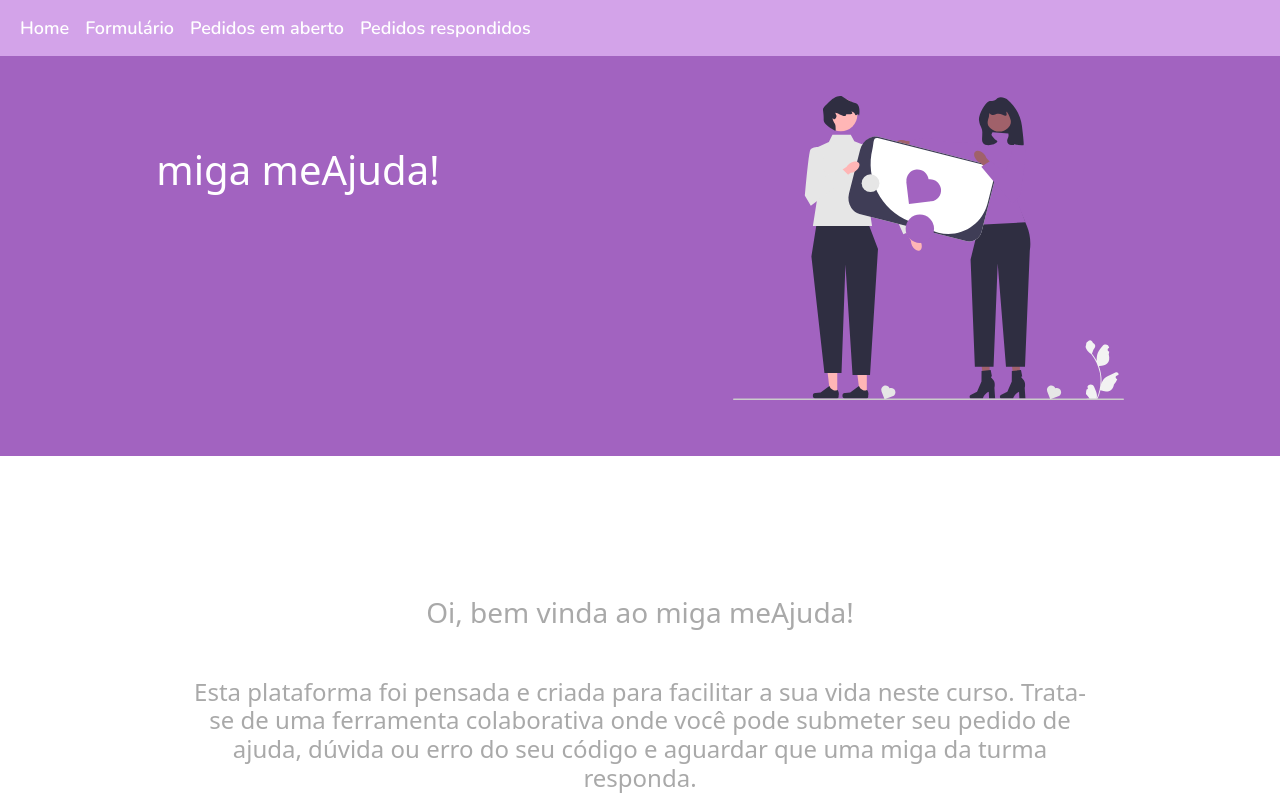
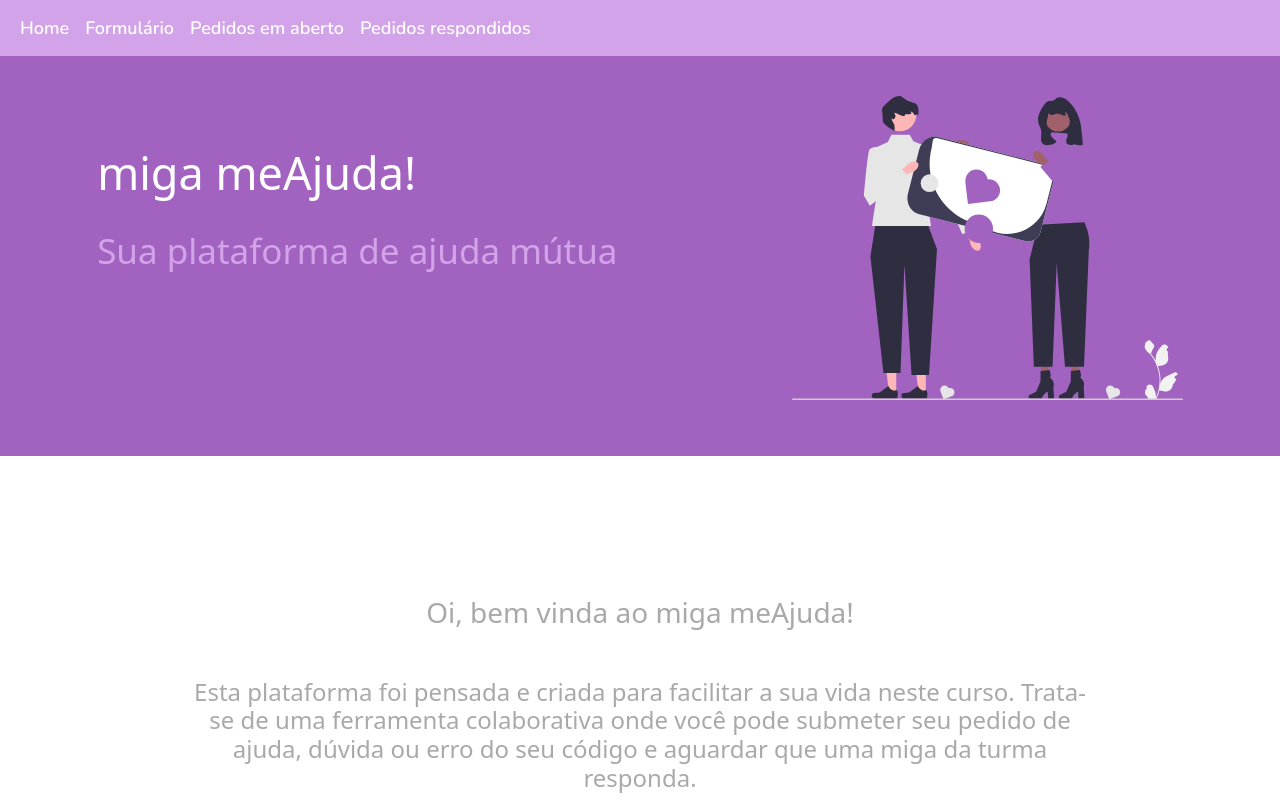
Before and after one commit to De-Reis/migameajuda, a React (Vite) app: page / in a window 1280 px wide. Shown: the top 800 px of the page. Built offline with nearby package versions, Linux system fonts and the light colour scheme.

Commit message:
subtitulo de paginas inserido

```diff
--- a/src/componentes/Header/Header.jsx
+++ b/src/componentes/Header/Header.jsx
@@ -5,7 +5,7 @@ function Header(props) {
         <>
             <div className="header">
                 <div className="header-text">
-                    <h1 >{props.children}</h1>
+                    <h1 className="header-title">{props.children}</h1>
                 </div>
                 <div className="header-img">
                     <img  src={props.image} alt={props.description} />
--- a/src/componentes/Header/header.css
+++ b/src/componentes/Header/header.css
@@ -10,8 +10,8 @@
 }
 
 .header-text {
-  font-size: 40px;
   margin-top: 80px;
+
 
 
 }
@@ -20,3 +20,8 @@
   max-height: 80%;
   margin-top: 30px;
 }
+
+.header-title {
+  font-size: 45px !important ;
+  font-weight: unset;
+}
--- a/src/pages/Home/Home.jsx
+++ b/src/pages/Home/Home.jsx
@@ -9,10 +9,13 @@ function Home() {
         <>
             <Header className="header"
                 image={image}
-                description="duas pessoas segurando um tablet em tamanho grande com coração no meio"
-            >
+                description="duas pessoas segurando um tablet em tamanho grande com coração no meio">
+
                 miga meAjuda!
 
+                <div className="abertos">
+                    <p> Sua plataforma de ajuda mútua</p>
+                </div>
             </Header>
             <div className="container">
                 <div className="home-apresentacao">
--- a/src/pages/Home/home.css
+++ b/src/pages/Home/home.css
@@ -31,11 +31,15 @@ body {
 
 }
 
+
+
 .home-apresentacao hr {
     color: #890ec2;
     padding-bottom: 20px;
 
 }
+
+
 
 .home-frase{
     padding: 0 80px;
--- a/src/pages/NaoRespondidos/NaoRespondidos.jsx
+++ b/src/pages/NaoRespondidos/NaoRespondidos.jsx
@@ -23,9 +23,9 @@ function NaoRespondidos() {
                 image={image}
                 description="Ilustração de duas pessoas de corpo inteiro com um ponto de interrogação em tamanho grande no meio"
             >
-                Pedidos em aberto
+                Pedidos abertos
                 <div className="abertos">
-                    <p>Verifique aqui os pedidos que ainda não foram respondidos:</p>
+                    <p>Verifique aqui os pedidos não respondidos:</p>
                 </div>
             </Header>
 
@@ -41,7 +41,7 @@ function NaoRespondidos() {
                                 </div>
                                 <div className="col-10 col-sm-10">
                                     <span className="name">{card.nome}</span><br />
-                                    <span className="text-muted tecnologia">{card.tecnologia}</span><br />
+                                    <span className="badge card-tecnologia">{card.tecnologia}</span><br /><br />
                                     <span className="text-muted">{card.assunto}</span><br />
                                     <span className="text-muted">{card.descricao}</span><br />
                                     <span className="fa fa-comments text-muted c-info" data-toggle="tooltip" title="scott.stevens@example.com"></span>
--- a/src/pages/NaoRespondidos/naorespondidos.css
+++ b/src/pages/NaoRespondidos/naorespondidos.css
@@ -1,8 +1,6 @@
 @import url(//netdna.bootstrapcdn.com/font-awesome/4.0.3/css/font-awesome.css);
 
-.panel > .list-group .list-group-item:first-child {
-    /*border-top: 1px solid rgb(204, 204, 204);*/
-}
+
 @media (max-width: 767px) {
     .visible-xs {
         display: inline-block !important;
@@ -142,3 +140,10 @@ height: 100%;
     font-weight: bold;
     font-size: large;
 }
+
+.card-tecnologia {
+    background-color: #A263C0 !important;
+
+
+
+}
--- a/src/pages/Respondidos/respondidos.css
+++ b/src/pages/Respondidos/respondidos.css
@@ -1,8 +1,6 @@
 @import url(//netdna.bootstrapcdn.com/font-awesome/4.0.3/css/font-awesome.css);
 
-.panel > .list-group .list-group-item:first-child {
-    /*border-top: 1px solid rgb(204, 204, 204);*/
-}
+
 @media (max-width: 767px) {
     .visible-xs {
         display: inline-block !important;
```
Also changed, not shown: src/pages/Formulario/formulario.css (line endings or trailing spaces), 1 other file (tests, documents, lock files or other folders).
